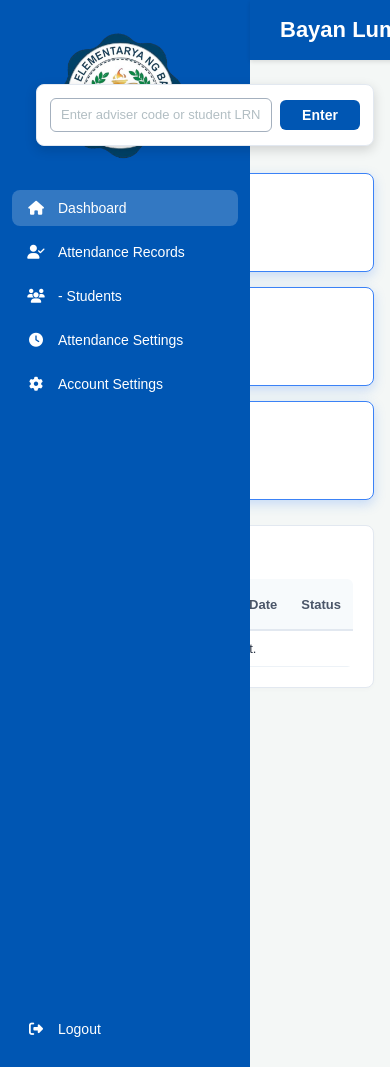
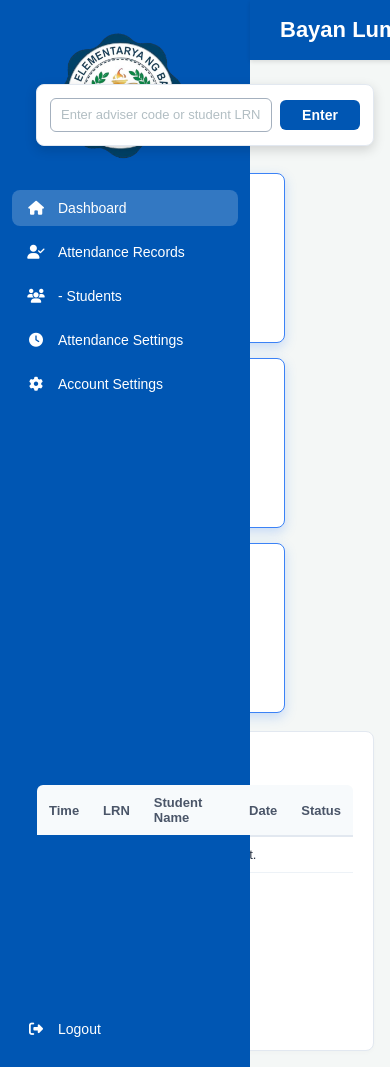
Before and after one commit to jmscljt/BayLum1---Classroom-Attendance-Management-System, a PHP site: page /index.php?page=Login in a window 390 px wide. Run offline with PHP 8.4, Linux system fonts and the light colour scheme.

Commit message:
UPDATE: updated the style of dashboard, and also put a space for the analytics

```diff
--- a/app/Views/Admin/admin_login.php
+++ b/app/Views/Admin/admin_login.php
@@ -51,5 +51,6 @@ unset($_SESSION['auth_message'], $_SESSION['auth_message_type']);
             </div>
         </div>
     </div>
+    <script src="/public/js/alertTimer.js"></script>
 </body>
 </html>
--- a/app/Views/Admin/admin_signup.php
+++ b/app/Views/Admin/admin_signup.php
@@ -70,5 +70,6 @@ $old = $data['old'] ?? [];
             </div>
         </div>
     </div>
+    <script src="/public/js/alertTimer.js"></script>
 </body>
 </html>
--- a/app/Views/Teachers/Login.php
+++ b/app/Views/Teachers/Login.php
@@ -53,5 +53,6 @@ unset($_SESSION['auth_message'], $_SESSION['auth_message_type']);
         </div>
     </div>
 
+    <script src="/public/js/alertTimer.js"></script>
 </body>
 </html>
--- a/app/Views/Teachers/accountSettings.php
+++ b/app/Views/Teachers/accountSettings.php
@@ -118,5 +118,6 @@ $result = $accountResult ?? null;
         const assignedSection = <?= json_encode($advisorySection) ?>;
     </script>
     <script src="<?= $escape($base_url) ?>/public/js/accountSettings.js"></script>
+    <script src="/public/js/alertTimer.js"></script>
 </body>
 </html>
--- a/app/Views/Teachers/dashboard.php
+++ b/app/Views/Teachers/dashboard.php
@@ -55,7 +55,9 @@ unset($_SESSION['auth_message'], $_SESSION['auth_message_type']);
                 </div>
             </div>
 
-            <!-- Metric Summary Cards with Colored Borders & Shadows -->
+            <div class="dashboard-content-grid">
+                <div class="dashboard-placeholder" aria-hidden="true"></div>
+
                 <div class="metrics-grid">
                     <div class="metric-card metric-card-blue">
                         <span class="metric-title">Present Students</span>
@@ -114,9 +116,11 @@ unset($_SESSION['auth_message'], $_SESSION['auth_message_type']);
                         </table>
                     </div>
                 </div>
+            </div>
 
         </div>
     </main>
 
+    <script src="/public/js/alertTimer.js"></script>
 </body>
 </html>
--- a/app/Views/Teachers/signup.php
+++ b/app/Views/Teachers/signup.php
@@ -108,5 +108,6 @@ $sections = $sectionsStmt->fetchAll(PDO::FETCH_ASSOC);
         window.allSections = <?= json_encode($sections, JSON_HEX_TAG | JSON_HEX_AMP | JSON_HEX_APOS | JSON_HEX_QUOT) ?>;
     </script>
     <script src="<?= htmlspecialchars($base_url, ENT_QUOTES, 'UTF-8') ?>/public/js/gradeLevelSectionSignup.js"></script>
+    <script src="/public/js/alertTimer.js"></script>
 </body>
 </html>
--- a/app/Views/Teachers/students.php
+++ b/app/Views/Teachers/students.php
@@ -389,5 +389,6 @@ $currentPage = 'students';
 
     <script src="/public/js/studentAbsences.js"></script>
     <script src="/public/js/addStudentModal.js"></script>
+    <script src="/public/js/alertTimer.js"></script>
 </body>
 </html>
--- a/public/css/teachers_style.css
+++ b/public/css/teachers_style.css
@@ -502,11 +502,62 @@ header {
     margin: 0 auto;
 }
 
+.dashboard-content-grid {
+    display: grid;
+    grid-template-columns: minmax(160px, 2fr) minmax(0, 12fr);
+    grid-template-rows: repeat(2, minmax(0, 1fr));
+    grid-template-areas:
+        "metrics placeholder"
+        "metrics table";
+    gap: 18px;
+    height: calc(3 * 170px + 2 * 15px);
+}
+
+.dashboard-placeholder {
+    grid-area: placeholder;
+}
+
 .metrics-grid {
     display: grid;
     grid-template-columns: repeat(auto-fit, minmax(220px, 1fr));
     gap: 15px;
     margin-bottom: 25px;
+}
+
+.dashboard-content-grid .metrics-grid {
+    grid-area: metrics;
+    display: flex;
+    flex-direction: column;
+    align-self: stretch;
+    min-height: 0;
+    margin-bottom: 0;
+}
+
+.dashboard-content-grid .metric-card {
+    flex: 0 0 auto;
+    width: 100%;
+    height: 170px;
+    justify-content: center;
+}
+
+.dashboard-content-grid .table-section-card {
+    grid-area: table;
+    display: flex;
+    flex-direction: column;
+    min-height: 0;
+}
+
+.dashboard-content-grid .table-responsive {
+    flex: 1;
+    min-height: 0;
+    overflow: auto;
+}
+
+.dashboard-content-grid .data-table thead th {
+    position: sticky;
+    top: 0;
+    z-index: 1;
+    background-color: #f7fafc;
 }
 
 .attendance-codes-section {
@@ -980,12 +1031,12 @@ header {
 }
 
 .as608-id {
-    /* background: #dcfce7; */
+    background: #fee2e2;
     color: #0056b3;
 }
 
 .as608-unregistered {
-    /* background: #fee2e2; */
+    background: #fee2e2;
     color: #991b1b;
 }
 
@@ -1371,10 +1422,33 @@ header {
 }
 
 @media (max-width: 700px) {
+    .dashboard-content-grid {
+        grid-template-columns: minmax(0, 1fr);
+        grid-template-rows: auto auto;
+        grid-template-areas:
+            "metrics"
+            "table";
+        height: auto;
+        min-height: 0;
+    }
+
+    .dashboard-placeholder {
+        display: none;
+    }
+
+    .dashboard-content-grid .table-section-card {
+        min-height: 320px;
+    }
+
     .main-content {
         margin-left: 0;
         width: 100%;
         padding: 16px;
+    }
+
+    .dashboard-content-grid .metric-card {
+        max-width: 180px;
+        align-self: center;
     }
 
     .student-buttons-section {
--- /dev/null
+++ b/public/js/alertTimer.js
@@ -0,0 +1,10 @@
+(() => {
+    document.querySelectorAll('.alert').forEach((notification) => {
+        notification.style.transition = 'opacity 0.3s ease';
+
+        window.setTimeout(() => {
+            notification.style.opacity = '0';
+            window.setTimeout(() => notification.remove(), 300);
+        }, 3000);
+    });
+})();
```
Lines whose indentation alone changed are shown as unchanged.
